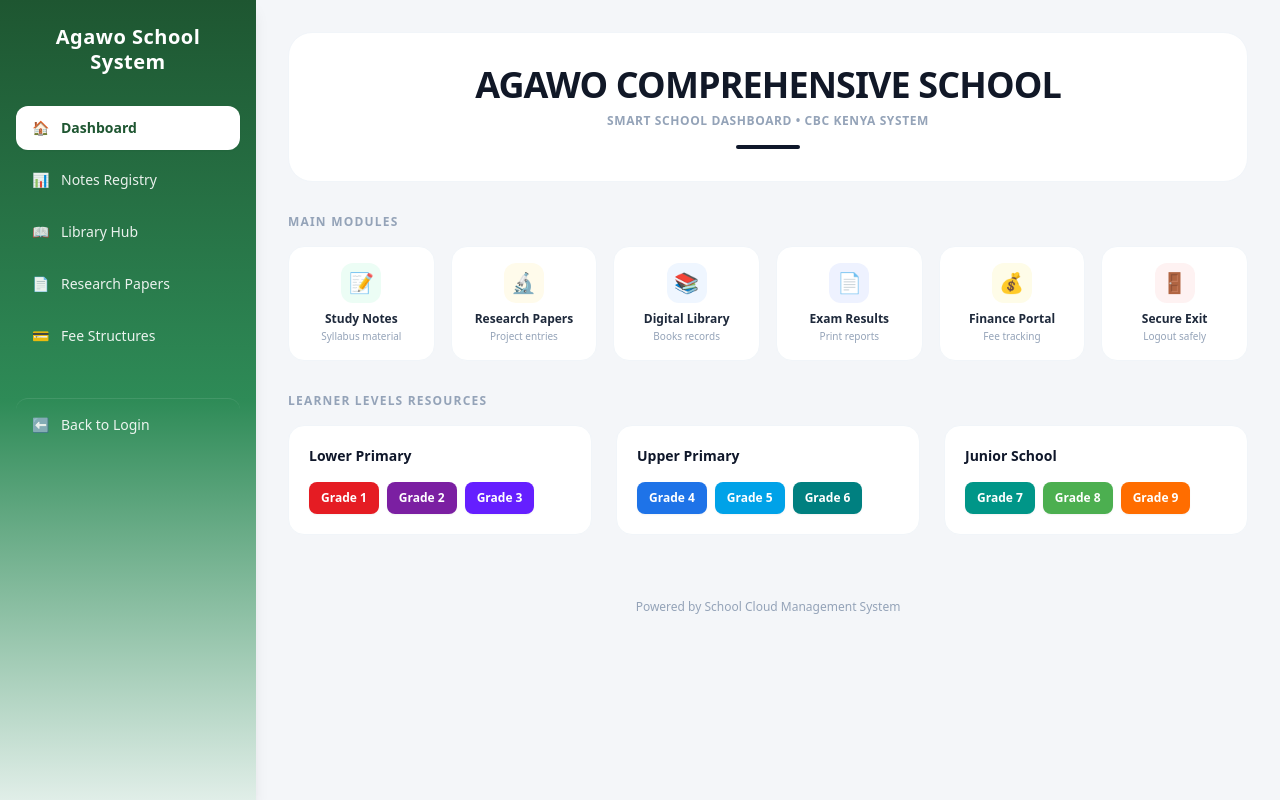
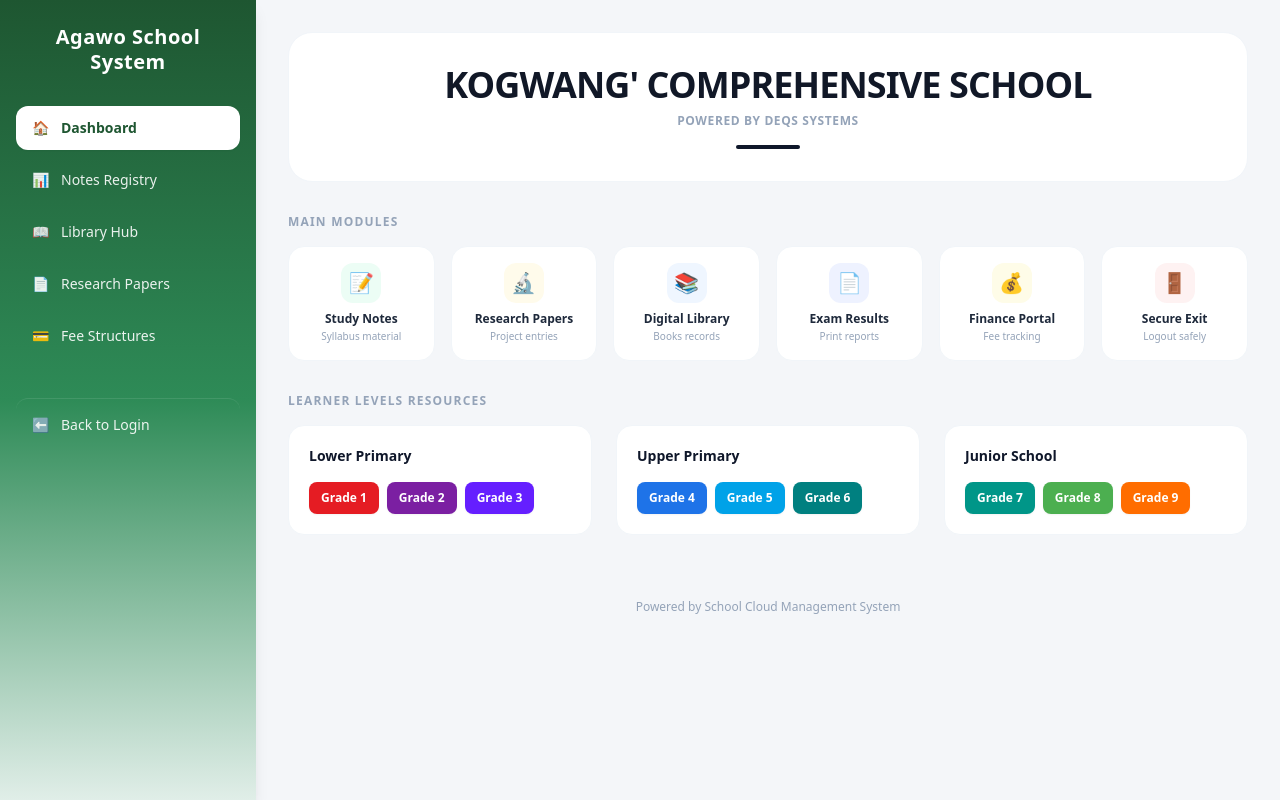
Before and after one commit to deqssystems1-rgb/deqssystems1, a Django app: page /students-portal/ in a window 1280 px wide. Run offline with Django 5.2, Linux system fonts and the light colour scheme; some libraries are stand-ins or nearby versions.

Commit message:
Update students_portal.html

```diff
--- a/templates/students_portal.html
+++ b/templates/students_portal.html
@@ -6,10 +6,10 @@
 <!-- Header Banner Block Section -->
 <div class="bg-white border border-slate-100 rounded-3xl p-8 mb-8 text-center shadow-xs">
     <h1 class="text-3xl font-black text-[#111827] tracking-tight uppercase sm:text-4xl">
-        AGAWO COMPREHENSIVE SCHOOL
+        KOGWANG' COMPREHENSIVE SCHOOL
     </h1>
     <p class="text-xs text-slate-400 font-semibold tracking-wider uppercase mt-2">
-        Smart School Dashboard • CBC Kenya System
+        Powered by Deqs systems
     </p>
     <div class="w-16 h-1 bg-slate-900 mx-auto mt-4 rounded-full"></div>
 </div>
```
